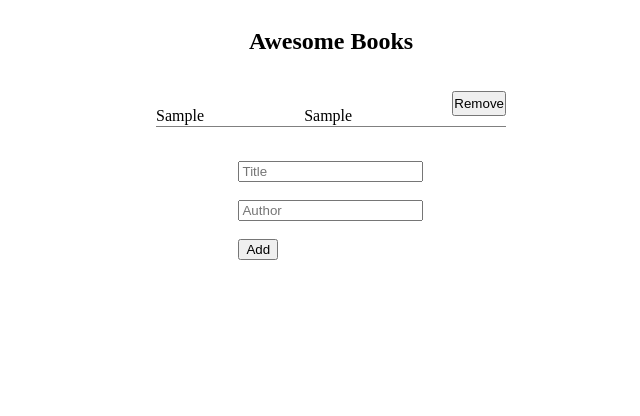
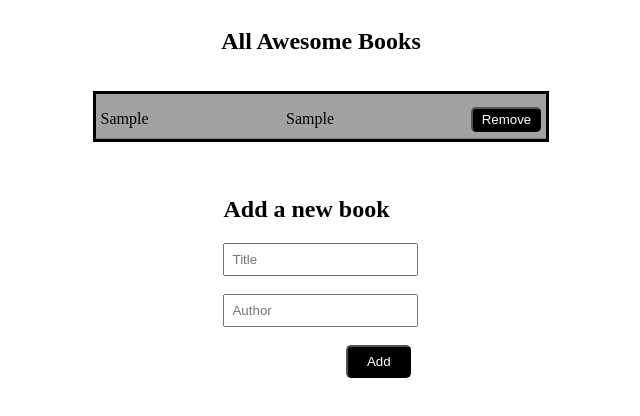
Before and after one commit to coderacheal/Awesome-Books, a website: page index.html in a window 1280 px wide. Both pictures are taken after typing "Sample", "Sample" into the empty fields and a click on the button "Add". Shown: the whole page, without its empty margins (319-959 px from the left). Drawn offline with Linux system fonts and the light colour scheme.

Commit message:
Refactor functions into the CreateNewBook Class

```diff
--- a/index.html
+++ b/index.html
@@ -12,14 +12,15 @@
     <main>
 
         <section class="my-grid">
-            <h1 class="website-title">Awesome Books</h1>
+            <h1 class="website-title">All Awesome Books</h1>
             <ul class="books">
 
             </ul><br>
             <div class="enter-book-and-title">
                 <form action="" class="form">
-                    <input type="text" class="book-title" placeholder="Title"><br><br>
-                    <input type="text" class="book-author" placeholder="Author"><br><br>
+                    <h2>Add a new book</h2>
+                    <input type="text" class="book-title" placeholder="Title"><br>
+                    <input type="text" class="book-author" placeholder="Author"><br>
                     <button type="submit" class="add">Add</button><br>
                 </form>
             </div>
--- a/script.js
+++ b/script.js
@@ -1,3 +1,4 @@
+/* eslint-disable max-classes-per-file */
 class Books {
   constructor(title, author) {
     this.title = title;
@@ -8,7 +9,8 @@ class Books {
 const form = document.querySelector('.form');
 const booksDiv = document.querySelector('.books');
 
-function addNewBook(book) {
+class CreateNewBook {
+  static addNewBook(book) {
     const bookUnit = document.createElement('li');
     bookUnit.innerHTML = `
         <p class="book-name">${book.title}</p>
@@ -16,15 +18,20 @@ function addNewBook(book) {
         <button class='removeBook' id=${Books.id}>Remove</button>
         `;
     booksDiv.appendChild(bookUnit);
+    booksDiv.style.border = '3px solid black';
   }
 
-function removeBookFromPage(target) {
+  static removeBookFromPage(target) {
     if (target.classList.contains('removeBook')) {
       target.parentElement.remove();
     }
+
+    if (!booksDiv.firstElementChild) {
+      booksDiv.style.border = '3px solid white';
+    }
   }
 
-function loadFromStorage() {
+  static loadFromStorage() {
     let books;
 
     if (localStorage.getItem('bookInfo')) {
@@ -36,34 +43,36 @@ function loadFromStorage() {
     return books;
   }
 
-function displayBooksFromStorage() {
-  const books = loadFromStorage();
+  static displayBooksFromStorage() {
+    const books = CreateNewBook.loadFromStorage();
 
     books.forEach((book) => {
-    addNewBook(book);
+      CreateNewBook.addNewBook(book);
     });
   }
 
-function removeBookFromStorage(element) {
-  const books = loadFromStorage();
+  static removeBookFromStorage(element) {
+    const books = CreateNewBook.loadFromStorage();
     const title = element.parentElement.firstElementChild.innerHTML;
     const index = books.findIndex((book) => book.title === title);
     books.splice(index, 1);
 
     localStorage.setItem('bookInfo', JSON.stringify(books));
   }
+}
 
 form.addEventListener('submit', (event) => {
   event.preventDefault();
+  // const books = loadFromStorage();
   const titleInput = document.querySelector('.book-title');
   const authorInput = document.querySelector('.book-author');
   const title = document.querySelector('.book-title').value;
   const author = document.querySelector('.book-author').value;
   const book = new Books(title, author);
-  const books = loadFromStorage();
-
+  const books = CreateNewBook.loadFromStorage();
   books.push(book);
-  addNewBook(book);
+  CreateNewBook.addNewBook(book);
+  CreateNewBook.loadFromStorage();
 
   localStorage.setItem('bookInfo', JSON.stringify(books));
 
@@ -72,8 +81,8 @@ form.addEventListener('submit', (event) => {
 });
 
 booksDiv.addEventListener('click', (e) => {
-  removeBookFromPage(e.target);
-  removeBookFromStorage(e.target);
+  CreateNewBook.removeBookFromPage(e.target);
+  CreateNewBook.removeBookFromStorage(e.target);
 });
 
-window.addEventListener('load', displayBooksFromStorage());
+window.addEventListener('load', CreateNewBook.displayBooksFromStorage);
--- a/style.css
+++ b/style.css
@@ -1,6 +1,10 @@
+* {
+  padding: 0;
+  box-sizing: border-box;
+}
+
 ul {
   list-style-type: none;
-  padding: 0;
 }
 
 li {
@@ -8,18 +12,35 @@ li {
   flex-direction: row;
   justify-content: space-between;
   list-style-type: none;
-  width: 350px;
+  width: 450px;
   border-bottom: 1px solid gray;
-  padding-bottom: 10px;
-  height: 25px;
+  height: 45px;
+  padding: 0 1%;
+}
+
+li:nth-child(odd) {
+  background-color: #a3a2a2;
+}
+
+form {
+  display: flex;
+  flex-direction: column;
+}
+
+input {
+  padding: 7px;
 }
 
 .add {
   margin-bottom: 15px;
-}
-
-main {
-  margin-left: 20px;
+  padding: 7px;
+  background-color: black;
+  color: white;
+  width: 65px;
+  border-radius: 5px;
+  justify-self: flex-end;
+  position: relative;
+  left: 63%;
 }
 
 .my-grid {
@@ -31,7 +52,18 @@ main {
 }
 
 .removeBook {
-  padding: 0;
-  margin: 0;
+  margin-top: 3%;
   vertical-align: bottom;
+  width: 70px;
+  height: 25px;
+  background-color: black;
+  color: white;
+  border-radius: 5px;
 }
+
+button:hover {
+  background-color: white;
+  color: black;
+  font-weight: bold;
+  transition: 0.9s;
+}
```
Lines whose indentation alone changed are shown as unchanged.
